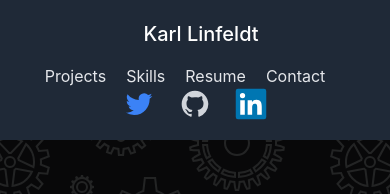
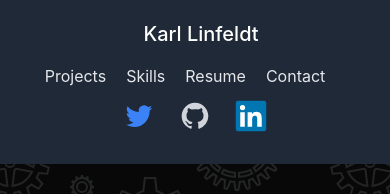
Before and after one commit to KarlOL82/react-portfolio, a React (Create React App) app: page / in a window 390 px wide. Shown: the top 194 px of the page. Built offline with nearby package versions, Linux system fonts and the light colour scheme.

Commit message:
fixed navbar spacing for mobile view

```diff
--- a/src/components/Navbar.js
+++ b/src/components/Navbar.js
@@ -27,7 +27,7 @@ export default function Navbar() {
           </a>
 
         </nav>
-        <div className="flex gap-6 rounded-3xl dark:border-gray-700">
+        <div className="flex py-3 gap-6 rounded-3xl dark:border-gray-700">
             <a
               className="text-blue-500 hover:text-blue-500/75"
               href="https://twitter.com/KLinfeldt"
```
